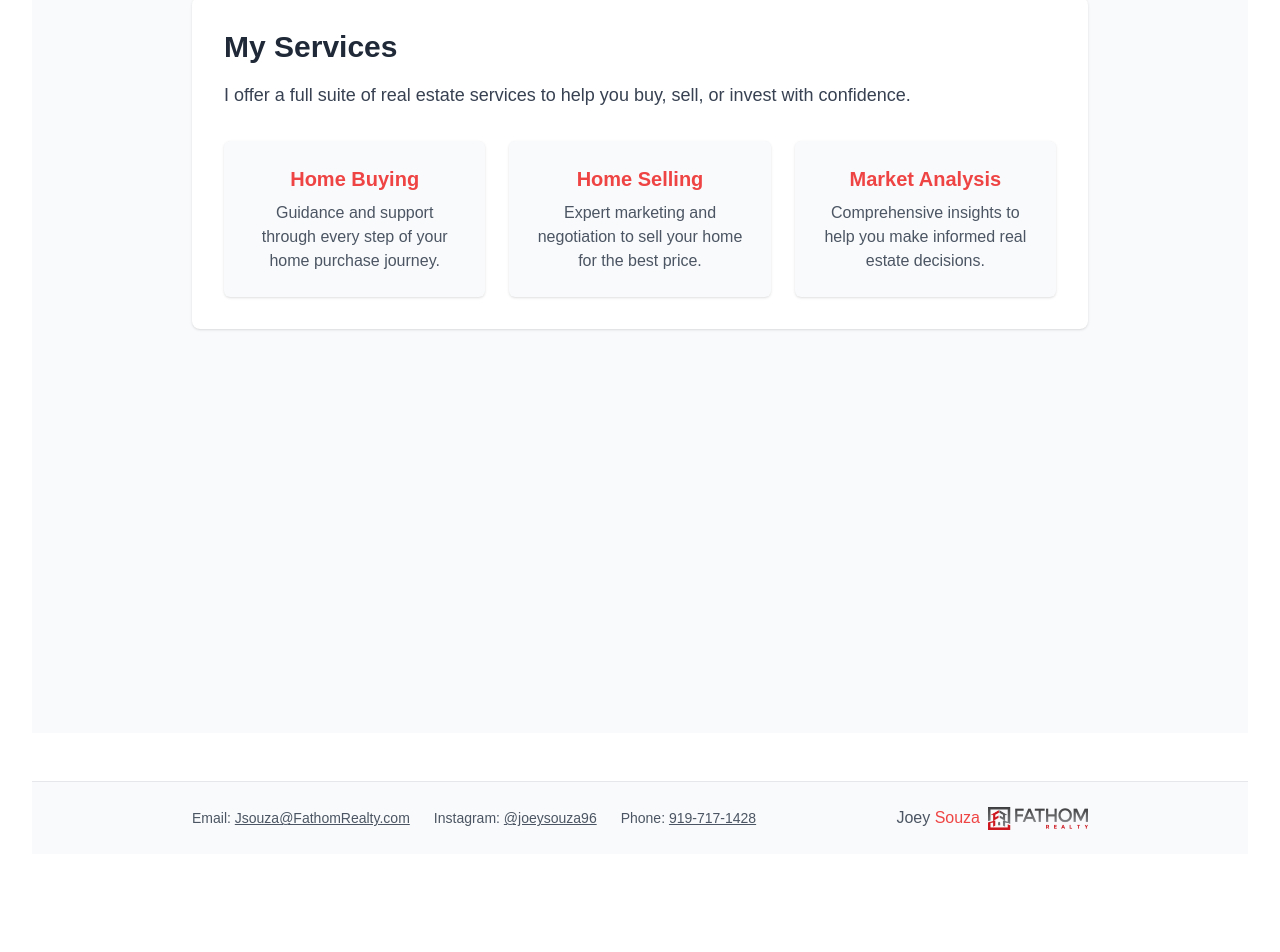
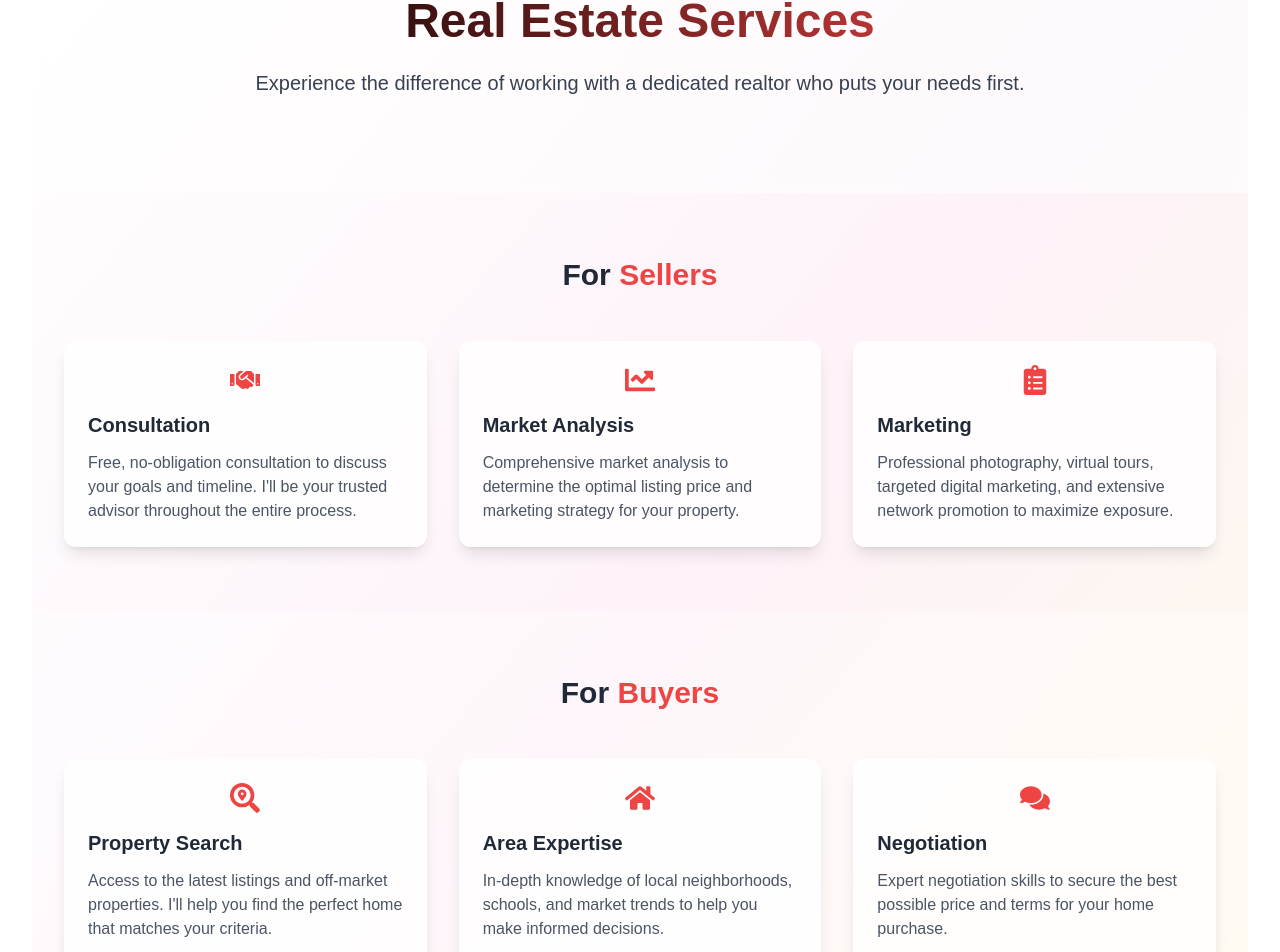
Before and after one commit to JoeySouzaAO1/Realtorweb, a Next.js app: page /myservices in a window 1280 px wide. Shown: the part 165-1117 px from the top of the page. Before the commit the page ends 1019 px from the top, so only its background shows below. Built offline with nearby package versions, Linux system fonts and the light colour scheme; no server answers.

Commit message:
updates to services and index page styling

```diff
--- a/app/myservices/page.tsx
+++ b/app/myservices/page.tsx
@@ -1,25 +1,119 @@
+import { FaHome, FaChartLine, FaHandshake, FaSearchLocation, FaClipboardList, FaComments } from 'react-icons/fa';
+import Link from 'next/link';
 
 export default function MyServicesPage() {
   return (
-    <main className="min-h-screen bg-gray-50 py-16 px-4">
-      <section className="max-w-4xl mx-auto bg-white rounded-lg shadow p-8">
-        <h1 className="text-3xl font-bold mb-4 text-gray-800">My Services</h1>
-        <p className="text-lg text-gray-700 mb-8">
-          I offer a full suite of real estate services to help you buy, sell, or invest with confidence.
-        </p>
-        <div className="grid md:grid-cols-3 gap-6">
-          <div className="bg-gray-50 rounded-md p-6 shadow text-center">
-            <h2 className="text-xl font-semibold text-red-500 mb-2">Home Buying</h2>
-            <p className="text-gray-600">Guidance and support through every step of your home purchase journey.</p>
+    <main className="min-h-screen bg-gradient-to-br from-white via-pink-50 to-yellow-50">
+      {/* Hero Section */}
+      <section className="py-16 px-4 bg-white/50 backdrop-blur-sm">
+        <div className="max-w-4xl mx-auto text-center">
+          <h1 className="text-4xl md:text-5xl font-bold mb-6 bg-gradient-to-r from-black to-red-500 bg-clip-text text-transparent">
+            Real Estate Services
+          </h1>
+          <p className="text-xl text-gray-700 mb-8">
+            Experience the difference of working with a dedicated realtor who puts your needs first.
+          </p>
+        </div>
+      </section>
+
+      {/* For Sellers Section */}
+      <section className="py-16 px-4">
+        <div className="max-w-6xl mx-auto">
+          <h2 className="text-3xl font-bold mb-12 text-center text-gray-800">
+            For <span className="text-red-500">Sellers</span>
+          </h2>
+          <div className="grid md:grid-cols-3 gap-8">
+            {/* Consultation Card */}
+            <div className="bg-white/80 backdrop-blur-sm rounded-xl p-6 shadow-lg hover:shadow-xl transition-shadow duration-300">
+              <div className="text-red-500 text-3xl mb-4 flex justify-center">
+                <FaHandshake />
+              </div>
+              <h3 className="text-xl font-semibold mb-3 text-gray-800">Consultation</h3>
+              <p className="text-gray-600">
+                Free, no-obligation consultation to discuss your goals and timeline. I'll be your trusted advisor throughout the entire process.
+              </p>
+            </div>
+
+            {/* Market Analysis Card */}
+            <div className="bg-white/80 backdrop-blur-sm rounded-xl p-6 shadow-lg hover:shadow-xl transition-shadow duration-300">
+              <div className="text-red-500 text-3xl mb-4 flex justify-center">
+                <FaChartLine />
+              </div>
+              <h3 className="text-xl font-semibold mb-3 text-gray-800">Market Analysis</h3>
+              <p className="text-gray-600">
+                Comprehensive market analysis to determine the optimal listing price and marketing strategy for your property.
+              </p>
+            </div>
+
+            {/* Marketing Strategy Card */}
+            <div className="bg-white/80 backdrop-blur-sm rounded-xl p-6 shadow-lg hover:shadow-xl transition-shadow duration-300">
+              <div className="text-red-500 text-3xl mb-4 flex justify-center">
+                <FaClipboardList />
+              </div>
+              <h3 className="text-xl font-semibold mb-3 text-gray-800">Marketing</h3>
+              <p className="text-gray-600">
+                Professional photography, virtual tours, targeted digital marketing, and extensive network promotion to maximize exposure.
+              </p>
+            </div>
           </div>
-          <div className="bg-gray-50 rounded-md p-6 shadow text-center">
-            <h2 className="text-xl font-semibold text-red-500 mb-2">Home Selling</h2>
-            <p className="text-gray-600">Expert marketing and negotiation to sell your home for the best price.</p>
+        </div>
+      </section>
+
+      {/* For Buyers Section */}
+      <section className="py-16 px-4 bg-white/30">
+        <div className="max-w-6xl mx-auto">
+          <h2 className="text-3xl font-bold mb-12 text-center text-gray-800">
+            For <span className="text-red-500">Buyers</span>
+          </h2>
+          <div className="grid md:grid-cols-3 gap-8">
+            {/* Property Search Card */}
+            <div className="bg-white/80 backdrop-blur-sm rounded-xl p-6 shadow-lg hover:shadow-xl transition-shadow duration-300">
+              <div className="text-red-500 text-3xl mb-4 flex justify-center">
+                <FaSearchLocation />
+              </div>
+              <h3 className="text-xl font-semibold mb-3 text-gray-800">Property Search</h3>
+              <p className="text-gray-600">
+                Access to the latest listings and off-market properties. I'll help you find the perfect home that matches your criteria.
+              </p>
+            </div>
+
+            {/* Neighborhood Expertise Card */}
+            <div className="bg-white/80 backdrop-blur-sm rounded-xl p-6 shadow-lg hover:shadow-xl transition-shadow duration-300">
+              <div className="text-red-500 text-3xl mb-4 flex justify-center">
+                <FaHome />
+              </div>
+              <h3 className="text-xl font-semibold mb-3 text-gray-800">Area Expertise</h3>
+              <p className="text-gray-600">
+                In-depth knowledge of local neighborhoods, schools, and market trends to help you make informed decisions.
+              </p>
+            </div>
+
+            {/* Negotiation Card */}
+            <div className="bg-white/80 backdrop-blur-sm rounded-xl p-6 shadow-lg hover:shadow-xl transition-shadow duration-300">
+              <div className="text-red-500 text-3xl mb-4 flex justify-center">
+                <FaComments />
+              </div>
+              <h3 className="text-xl font-semibold mb-3 text-gray-800">Negotiation</h3>
+              <p className="text-gray-600">
+                Expert negotiation skills to secure the best possible price and terms for your home purchase.
+              </p>
+            </div>
           </div>
-          <div className="bg-gray-50 rounded-md p-6 shadow text-center">
-            <h2 className="text-xl font-semibold text-red-500 mb-2">Market Analysis</h2>
-            <p className="text-gray-600">Comprehensive insights to help you make informed real estate decisions.</p>
-          </div>
+        </div>
+      </section>
+
+      {/* Bottom CTA Section */}
+      <section className="py-16 px-4">
+        <div className="max-w-4xl mx-auto text-center bg-white/80 backdrop-blur-sm rounded-xl p-8 shadow-lg">
+          <h2 className="text-3xl font-bold mb-6 text-gray-800">Ready to Get Started?</h2>
+          <p className="text-xl text-gray-700 mb-8">
+            Whether you're buying or selling, I'm here to help you achieve your real estate goals.
+          </p>
+          <Link href="/contact">
+            <button className="bg-red-500 text-white px-8 py-3 rounded-full font-semibold hover:bg-red-600 transition-colors duration-300">
+              Contact Me Today
+            </button>
+          </Link>
         </div>
       </section>
     </main>
--- a/components/Effects/TypingText.tsx
+++ b/components/Effects/TypingText.tsx
@@ -1,46 +1,38 @@
 // components/TypingText.tsx
 "use client";
 
-import React, { useState, useEffect, useRef } from "react";
+import React, { useEffect, useState } from 'react';
 
 interface TypingTextProps {
   text: string;
+  className?: string;
   speed?: number;
-  className?: string;
 }
 
-const TypingText: React.FC<TypingTextProps> = ({ text, speed = 80, className }) => {
-  const [displayedText, setDisplayedText] = useState("");
-  const currentIndex = useRef(0);
+const TypingText: React.FC<TypingTextProps> = ({ text, className = '', speed = 100 }) => {
+  const [displayedText, setDisplayedText] = useState('');
 
   useEffect(() => {
-    setDisplayedText("");
-    currentIndex.current = 0;
+    let currentIndex = 0;
+    setDisplayedText('');
 
     const interval = setInterval(() => {
-      if (currentIndex.current < text.length) {
-        setDisplayedText((prev) => {
-          const next = prev + text[currentIndex.current];
-          console.log("Adding char:", text[currentIndex.current], "Result:", next);
-          return next;
-        });
-        currentIndex.current++;
+      if (currentIndex < text.length) {
+        setDisplayedText(text.slice(0, currentIndex + 1));
+        currentIndex += 1;
       } else {
         clearInterval(interval);
-        console.log("Typing complete!"); // Add this line
       }
     }, speed);
 
-    return () => {
-      clearInterval(interval);
-    };
+    return () => clearInterval(interval);
   }, [text, speed]);
 
-  useEffect(() => {
-    console.log("Current displayedText:", displayedText);
-  }, [displayedText]);
-
-  return <p className={className}>{displayedText}</p>;
+  return (
+    <span className={className}>
+      "{displayedText}"
+    </span>
+  );
 };
 
 export default TypingText;
--- a/components/cards/Videocard.tsx
+++ b/components/cards/Videocard.tsx
@@ -12,7 +12,7 @@ interface VideoCardProps {
 
     return (
       <div
-        className={`rounded-xl border-2 border-red-200 bg-white shadow-lg flex flex-col items-center ${className || ""}`}
+        className={`rounded-2xl border border-red-200/50 bg-white/80 backdrop-blur-sm shadow-xl flex flex-col items-center overflow-hidden ${className || ""}`}
         style={{
           width: "320px",
           maxWidth: "100%",
@@ -20,7 +20,7 @@ interface VideoCardProps {
         }}
       >
         {title && (
-          <div className="w-full text-lg font-semibold text-black py-2 text-center">
+          <div className="w-full text-lg font-semibold text-gray-800 py-3 text-center bg-gradient-to-r from-pink-50 to-red-50">
             {title}
           </div>
         )}
@@ -35,7 +35,7 @@ interface VideoCardProps {
             src={src}
             controls
             autoPlay
-            muted={false}
+            muted
             playsInline
             style={{
               width: "100%",
```
Also changed, not shown: app/page.tsx (+18 -14 lines), components/cards/Instacard.tsx (+35 -19 lines).
